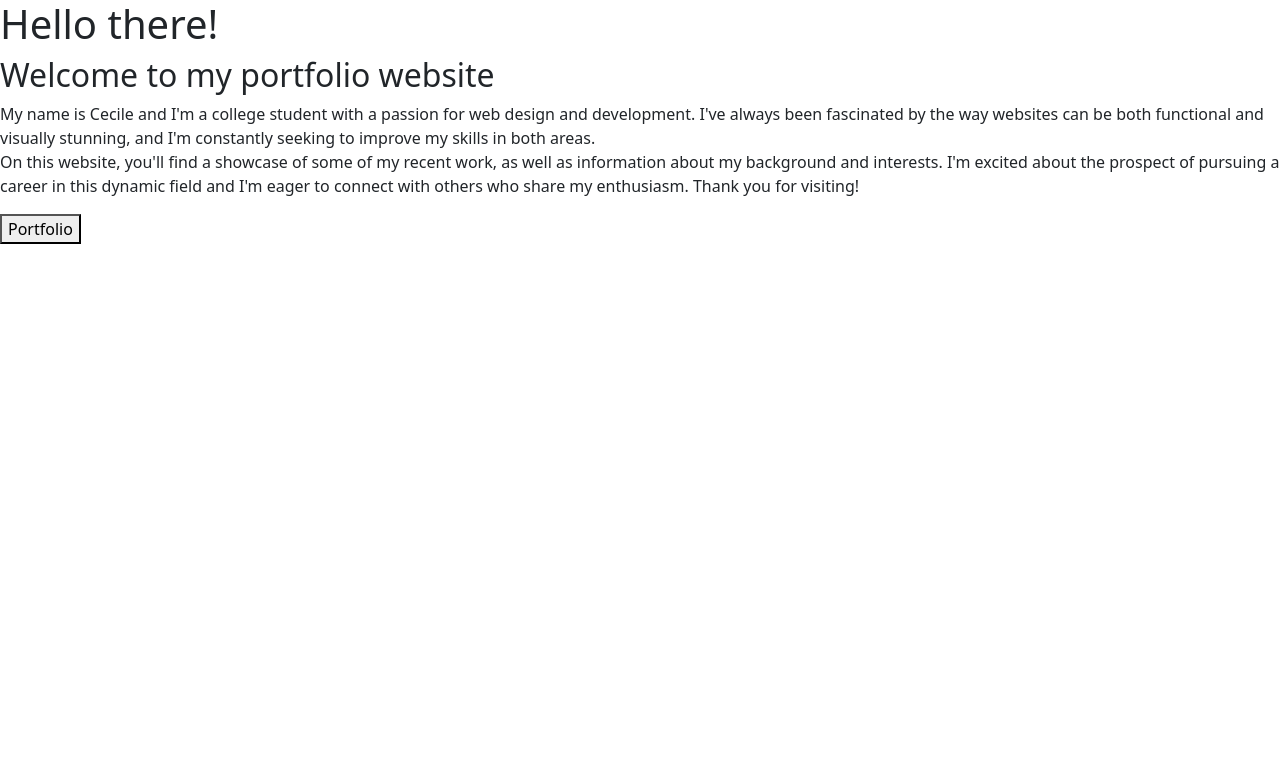
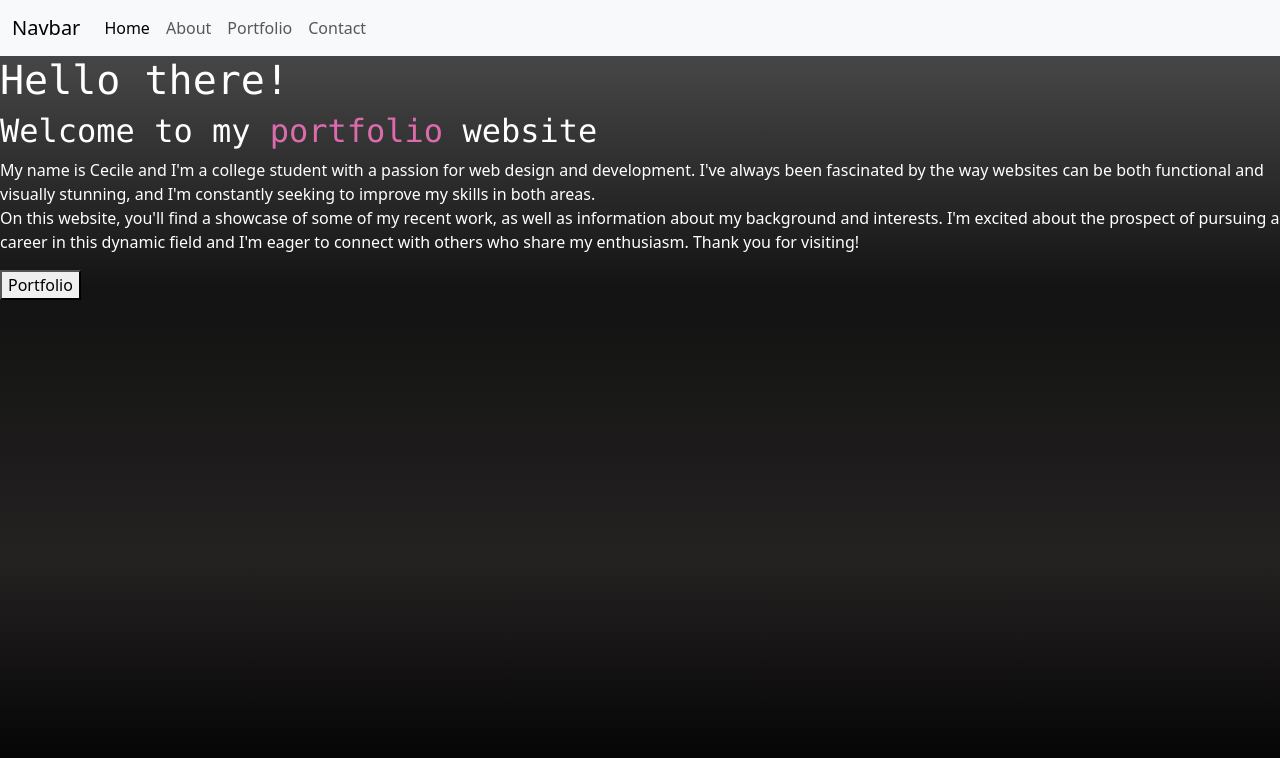
Before and after one commit to CecileSChapman/portfolio, a plain HTML site: page index.html in a window 1280 px wide. Drawn offline with nearby package versions, Linux system fonts and the light colour scheme.

Commit message:
starts some styles

```diff
--- a/css/main.css
+++ b/css/main.css
@@ -0,0 +1,78 @@
+/* http://meyerweb.com/eric/tools/css/reset/
+   v2.0 | 20110126
+   License: none (public domain)
+*/
+
+html, body, div, span, applet, object, iframe,
+h1, h2, h3, h4, h5, h6, p, blockquote, pre,
+a, abbr, acronym, address, big, cite, code,
+del, dfn, em, img, ins, kbd, q, s, samp,
+small, strike, strong, sub, sup, tt, var,
+b, u, i, center,
+dl, dt, dd, ol, ul, li,
+fieldset, form, label, legend,
+table, caption, tbody, tfoot, thead, tr, th, td,
+article, aside, canvas, details, embed,
+figure, figcaption, footer, header, hgroup,
+menu, nav, output, ruby, section, summary,
+time, mark, audio, video {
+	margin: 0;
+	padding: 0;
+	border: 0;
+	font-size: 100%;
+	font: inherit;
+	vertical-align: baseline;
+}
+/* HTML5 display-role reset for older browsers */
+article, aside, details, figcaption, figure,
+footer, header, hgroup, menu, nav, section {
+	display: block;
+}
+body {
+	line-height: 1;
+}
+ol, ul {
+	list-style: none;
+}
+blockquote, q {
+	quotes: none;
+}
+blockquote:before, blockquote:after,
+q:before, q:after {
+	content: '';
+	content: none;
+}
+table {
+	border-collapse: collapse;
+	border-spacing: 0;
+}
+
+/* css start */
+
+h1, h2, h3, h4, h5, h6 {
+    font-family: Consolas,monaco,monospace;
+}
+
+html {
+    height: 100%;
+}
+body {
+    font-family: Arial, Helvetica, sans-serif;
+    background: linear-gradient(#707070 0%, #494949 0%, #434343 9.2%, #121312 36.4%, #242121 69.86%, #000 100%);
+    background-attachment: fixed;
+    color: white;
+}
+
+.text-primary {
+    color: white;
+}
+.pink {
+    color: #DC6BAD;
+}
+
+a {
+    text-decoration: none!important;
+}
+a:hover {
+    color:#ffc0e5;
+}
--- a/index.html
+++ b/index.html
@@ -11,14 +11,32 @@
 
 </head>
 <body>
-    <nav>
-
-    </nav>
+    <nav class="navbar navbar-expand-lg bg-body-tertiary sticky-top">
+        <div class="container-fluid">
+          <a class="navbar-brand" href="index.html">Navbar</a>
+          <div class="collapse navbar-collapse" id="navbarNav">
+            <ul class="navbar-nav">
+              <li class="nav-item">
+                <a class="nav-link active" aria-current="page" href="index.html">Home</a>
+              </li>
+              <li class="nav-item">
+                <a class="nav-link" href="about.html">About</a>
+              </li>
+              <li class="nav-item">
+                <a class="nav-link" href="portfolio.html">Portfolio</a>
+              </li>
+              <li class="nav-item">
+                <a class="nav-link" href="contact.html">Contact</a>
+              </li>
+            </ul>
+          </div>
+        </div>
+      </nav>
 
     <main>
-        <h1>Hello there!</h1>
-        <h2>Welcome to my portfolio website</h2>
-        <p>
+        <h1 class="text-white">Hello there!</h1>
+        <h2 class="text-white">Welcome to my <a class="pink" href="portfolio.html">portfolio</a> website</h2>
+        <p class="text-white">
             My name is Cecile and I'm a college student with a passion for web design and development. I've always been fascinated by the way websites can be both functional and visually stunning, and I'm constantly seeking to improve my skills in both areas.
             <br>
             On this website, you'll find a showcase of some of my recent work, as well as information about my background and interests. I'm excited about the prospect of pursuing a career in this dynamic field and I'm eager to connect with others who share my enthusiasm. Thank you for visiting!
```
Also changed, not shown: about.html (+2 -2 lines).
